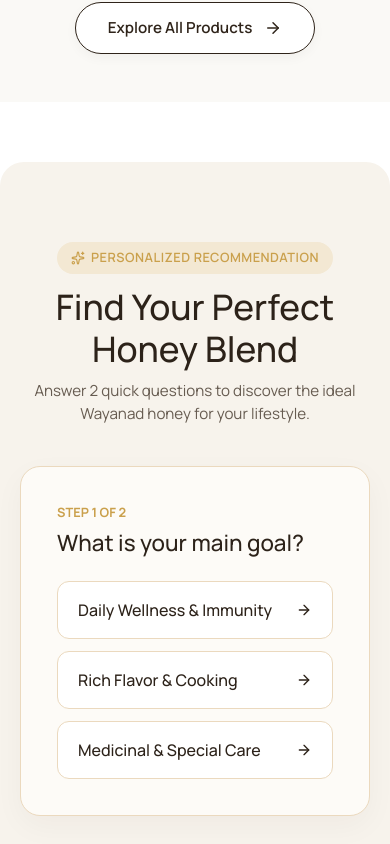
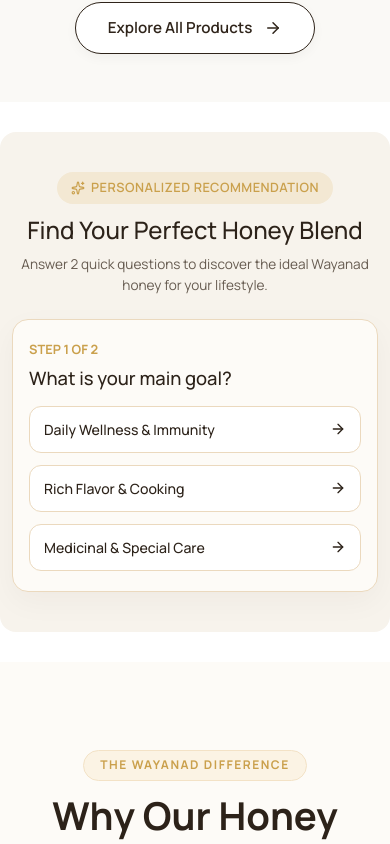
Before and after one commit to aneena-shahla-k/HONEY, a React (Create React App) app: page / in a window 390 px wide. Shown: the part 4000-4844 px from the top of the page. Built offline with nearby package versions, Linux system fonts and the light colour scheme.

Commit message:
Adjust mobile position of honey matcher table

```diff
--- a/src/components/home/HoneyMatcher.module.css
+++ b/src/components/home/HoneyMatcher.module.css
@@ -109,18 +109,13 @@
   align-items: center;
 }
 
-@media (max-width: 640px) {
-  .resultGrid {
-    grid-template-columns: 1fr;
-  }
-}
-
 .imgBox {
   position: relative;
   border-radius: 14px;
   overflow: hidden;
   background: #f4f0ea;
   aspect-ratio: 1 / 1;
+  width: 100%;
 }
 
 .imgBox img {
@@ -139,6 +134,7 @@
   border-radius: 8px;
   font-size: 0.75rem;
   font-weight: 600;
+  z-index: 2;
 }
 
 .resultDetails h3 {
@@ -200,3 +196,84 @@
 .resetBtn:hover {
   background: #f1f5f9;
 }
+
+/* ==================================== */
+/* MOBILE RESPONSIVE STYLES (≤ 640px) */
+/* ==================================== */
+@media (max-width: 640px) {
+  .matcherSection {
+    padding: 40px 12px;
+    margin: 30px auto;
+    border-radius: 16px;
+  }
+
+  .header {
+    margin-bottom: 24px;
+  }
+
+  .header h2 {
+    font-size: 1.5rem;
+  }
+
+  .header p {
+    font-size: 0.85rem;
+  }
+
+  .cardWrapper {
+    padding: 20px 16px;
+    border-radius: 16px;
+  }
+
+  .questionCard h3 {
+    font-size: 1.15rem;
+    margin-bottom: 16px;
+  }
+
+  .optionBtn {
+    padding: 12px 14px;
+    font-size: 0.88rem;
+  }
+
+  /* Result Screen Mobile Styles */
+  .resultGrid {
+    grid-template-columns: 1fr;
+    gap: 16px;
+  }
+
+  .imgBox {
+    max-width: 170px; /* ഇമേജ് ബോക്സ് വലുതാകുന്നത് തടയാൻ */
+    margin: 0 auto 10px auto;
+    border-radius: 12px;
+  }
+
+  .resultDetails {
+    text-align: center;
+  }
+
+  .resultDetails h3 {
+    font-size: 1.25rem;
+    margin-bottom: 6px;
+  }
+
+  .desc {
+    font-size: 0.82rem;
+    margin-bottom: 10px;
+  }
+
+  .price {
+    font-size: 1.2rem;
+    margin-bottom: 16px;
+  }
+
+  .actionBtns {
+    justify-content: center;
+    gap: 8px;
+  }
+
+  .addToCartBtn,
+  .resetBtn {
+    padding: 10px 14px;
+    font-size: 0.82rem;
+    justify-content: center;
+  }
+}
```
